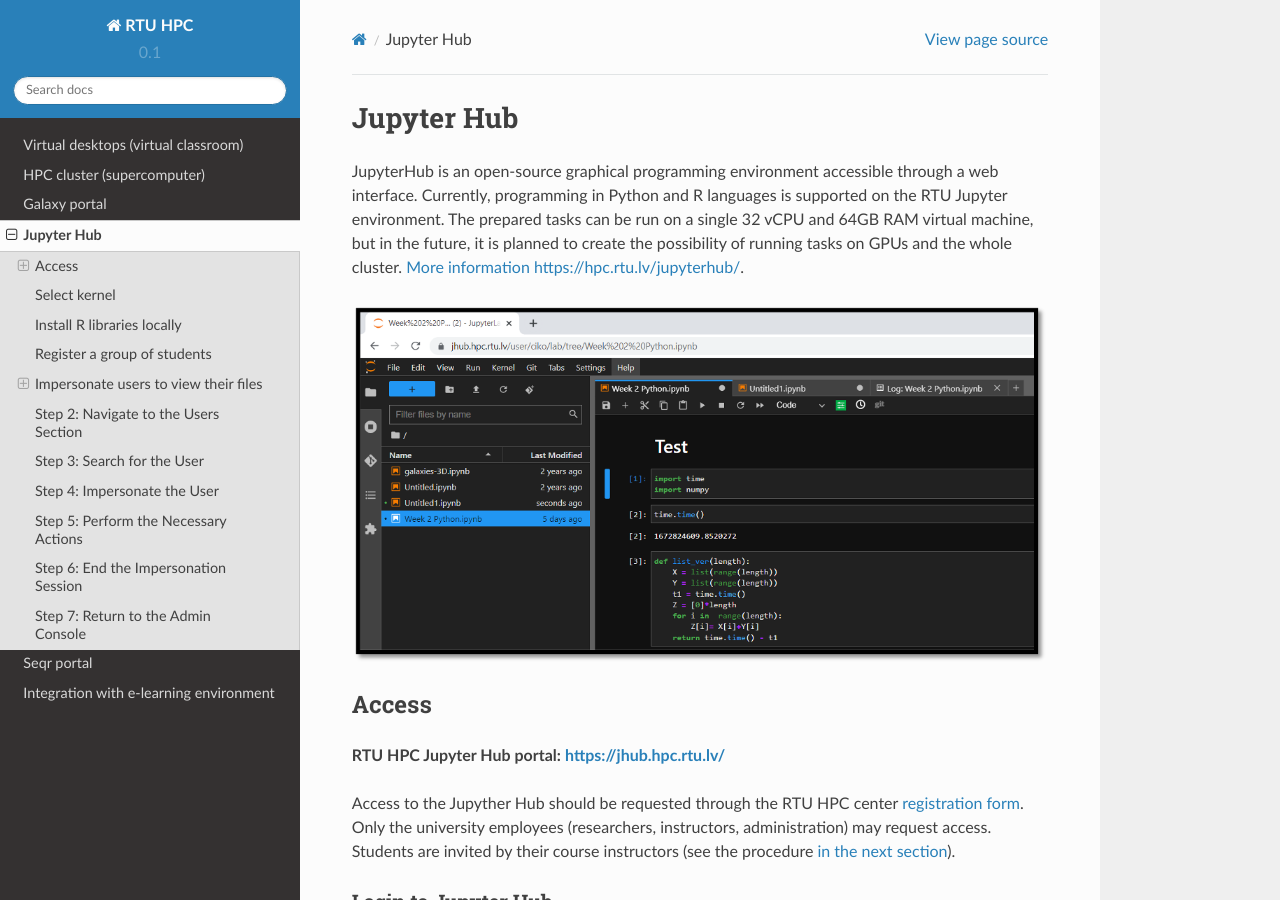
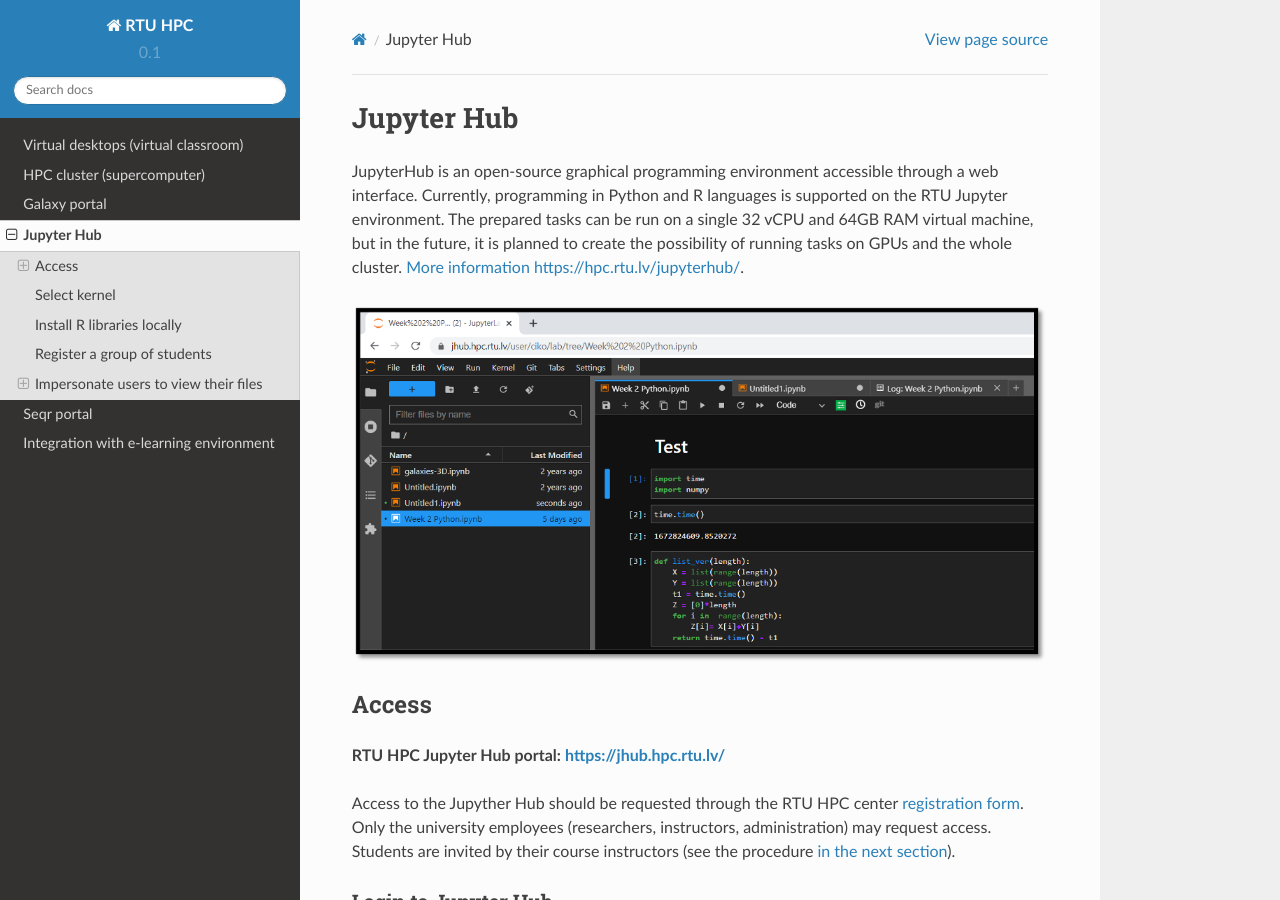
Before and after one commit to rtuhpc/hpc-platform, a Sphinx documentation site: the page built from doc/02_jupyter_hub.md, in a window 1280 px wide and 900 px high. Built offline with Sphinx 7.4.7 and the Read the Docs theme 2.0.0, drawn with Linux system fonts in a browser that asks for light colours.

Commit message:
Update 02_jupyter_hub.md

```diff
--- a/doc/02_jupyter_hub.md
+++ b/doc/02_jupyter_hub.md
@@ -91,16 +91,16 @@
 1. Open your web browser and navigate to the Keycloak Admin Console. This is typically accessible via `[http://<keycloak-server>/auth/admin/](https://jhub-auth.hpc.rtu.lv/auth/admin/jupyter/console)`.
 2. Log in using your credentials.
 
-## Step 2: Navigate to the Users Section
+### Step 2: Navigate to the Users Section
 
 1. In the left-hand menu, click on **Users**. This will take you to the user management page, where you can view and manage all users within the selected realm.
 
-## Step 3: Search for the User
+### Step 3: Search for the User
 
 1. In the Users section, you can search for the user you want to impersonate by using their username, email, or other attributes.
 2. Enter the search criteria in the search box and click on **Search** or click **All users**.
 
-## Step 4: Impersonate the User
+### Step 4: Impersonate the User
 
 1. Once you find the user, you will see a button labeled **Impersonate** at the right side of the user's row.
 2. Click on the **Impersonate** button.
@@ -109,16 +109,16 @@
 
 4. After clicking **Impersonate**, a new tab or window will open, and you will be logged in as the selected user.
 
-## Step 5: Perform the Necessary Actions
+### Step 5: Perform the Necessary Actions
 
 1. In the impersonated session, you can open a new tab and navigate to jhub.hpc.rtu.lv as the user, access all files, and perform any actions as neede.
 
-## Step 6: End the Impersonation Session
+### Step 6: End the Impersonation Session
 
 1. Once you have finished performing the necessary tasks, you can end the impersonation session.
 2. To do this, simply log out of the user session in the keycloak tab.
 
-## Step 7: Return to the Admin Console
+### Step 7: Return to the Admin Console
 
 1. Enter `[http://<keycloak-server>/auth/admin/](https://jhub-auth.hpc.rtu.lv/auth/admin/jupyter/console)` to get to your Keycloak Admin Console and enter your login information again.
 2. Once logged in you can continue from Step 2.
```
